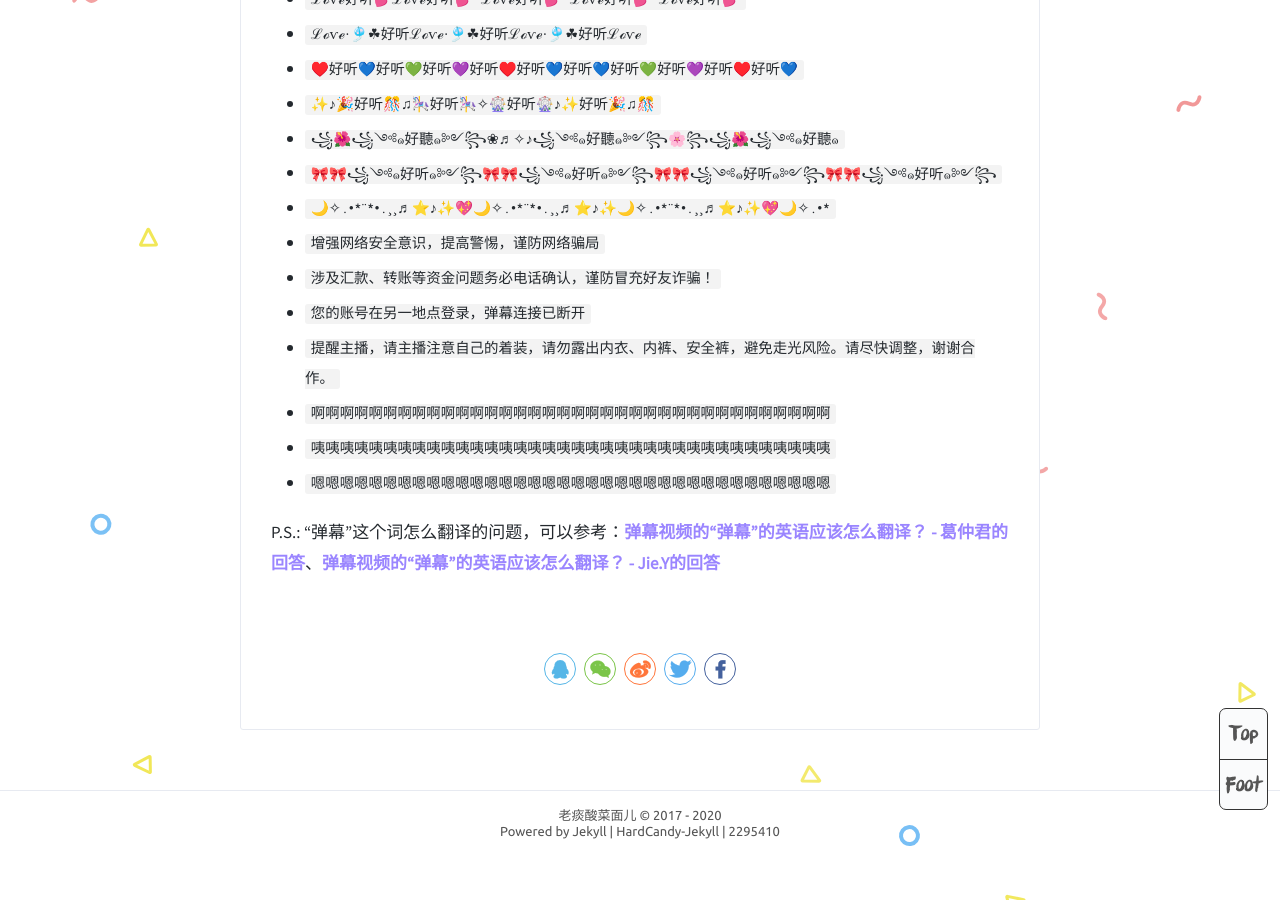
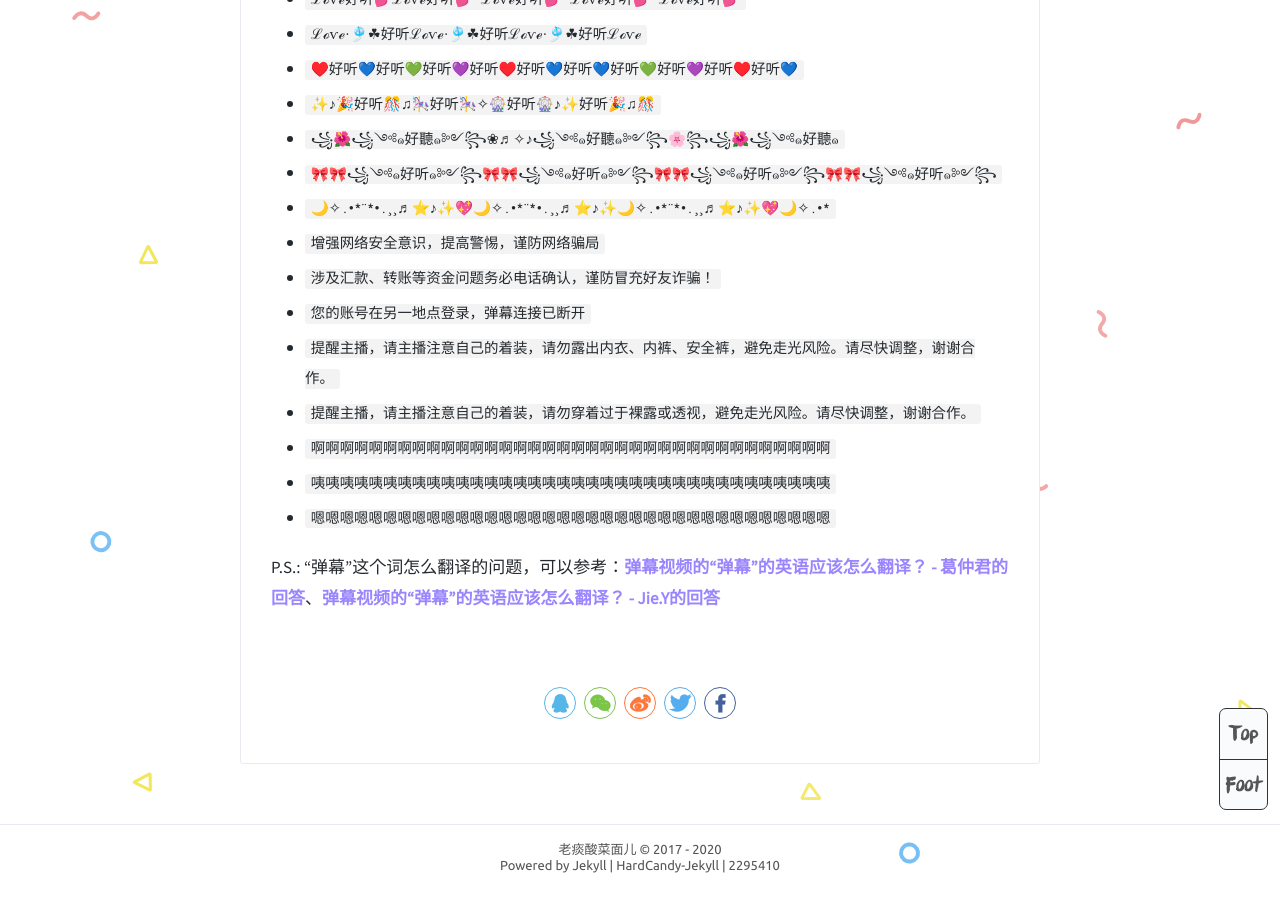
Before and after one commit to grandtanfans/grandtanfans.github.io, a Jekyll site: the page built from _posts/2020-01-11-bullet-comment-material.md, in a window 1280 px wide and 900 px high, scrolled down 1378 px. Built offline with Jekyll 4.4.1, drawn with Linux system fonts in a browser that asks for light colours; comment, search, counter and statistics services are not loaded; before the commit the page ends 2244 px from its top, so only the background shows below that.

Commit message:
Update 2020-01-11-bullet-comment-material.md

```diff
--- a/_posts/2020-01-11-bullet-comment-material.md
+++ b/_posts/2020-01-11-bullet-comment-material.md
@@ -41,6 +41,7 @@ tags: 常用工具
 * `涉及汇款、转账等资金问题务必电话确认，谨防冒充好友诈骗！`
 * `您的账号在另一地点登录，弹幕连接已断开`
 * `提醒主播，请主播注意自己的着装，请勿露出内衣、内裤、安全裤，避免走光风险。请尽快调整，谢谢合作。`
+* `提醒主播，请主播注意自己的着装，请勿穿着过于裸露或透视，避免走光风险。请尽快调整，谢谢合作。`
 * `啊啊啊啊啊啊啊啊啊啊啊啊啊啊啊啊啊啊啊啊啊啊啊啊啊啊啊啊啊啊啊啊啊啊啊啊`
 * `咦咦咦咦咦咦咦咦咦咦咦咦咦咦咦咦咦咦咦咦咦咦咦咦咦咦咦咦咦咦咦咦咦咦咦咦`
 * `嗯嗯嗯嗯嗯嗯嗯嗯嗯嗯嗯嗯嗯嗯嗯嗯嗯嗯嗯嗯嗯嗯嗯嗯嗯嗯嗯嗯嗯嗯嗯嗯嗯嗯嗯嗯`
```
